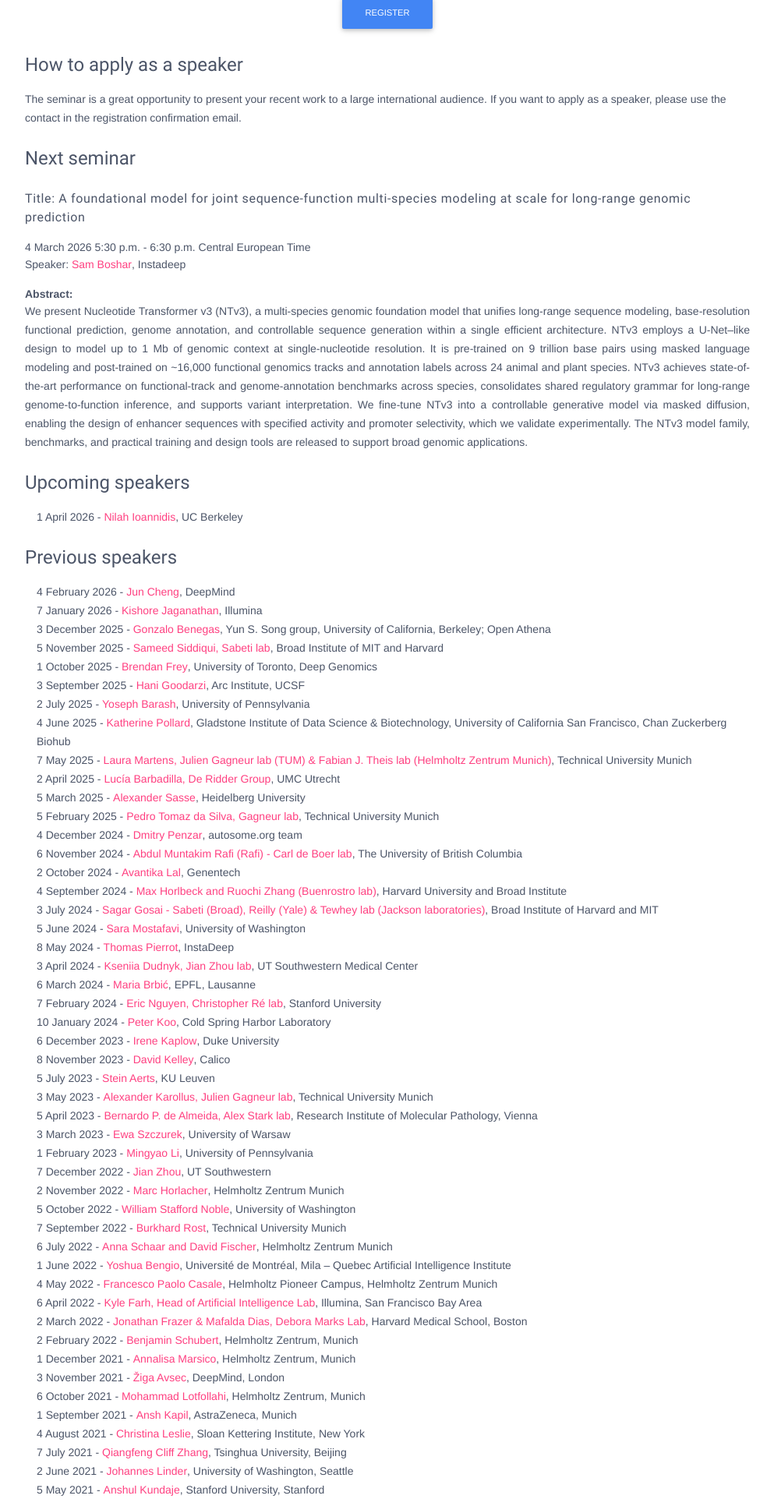
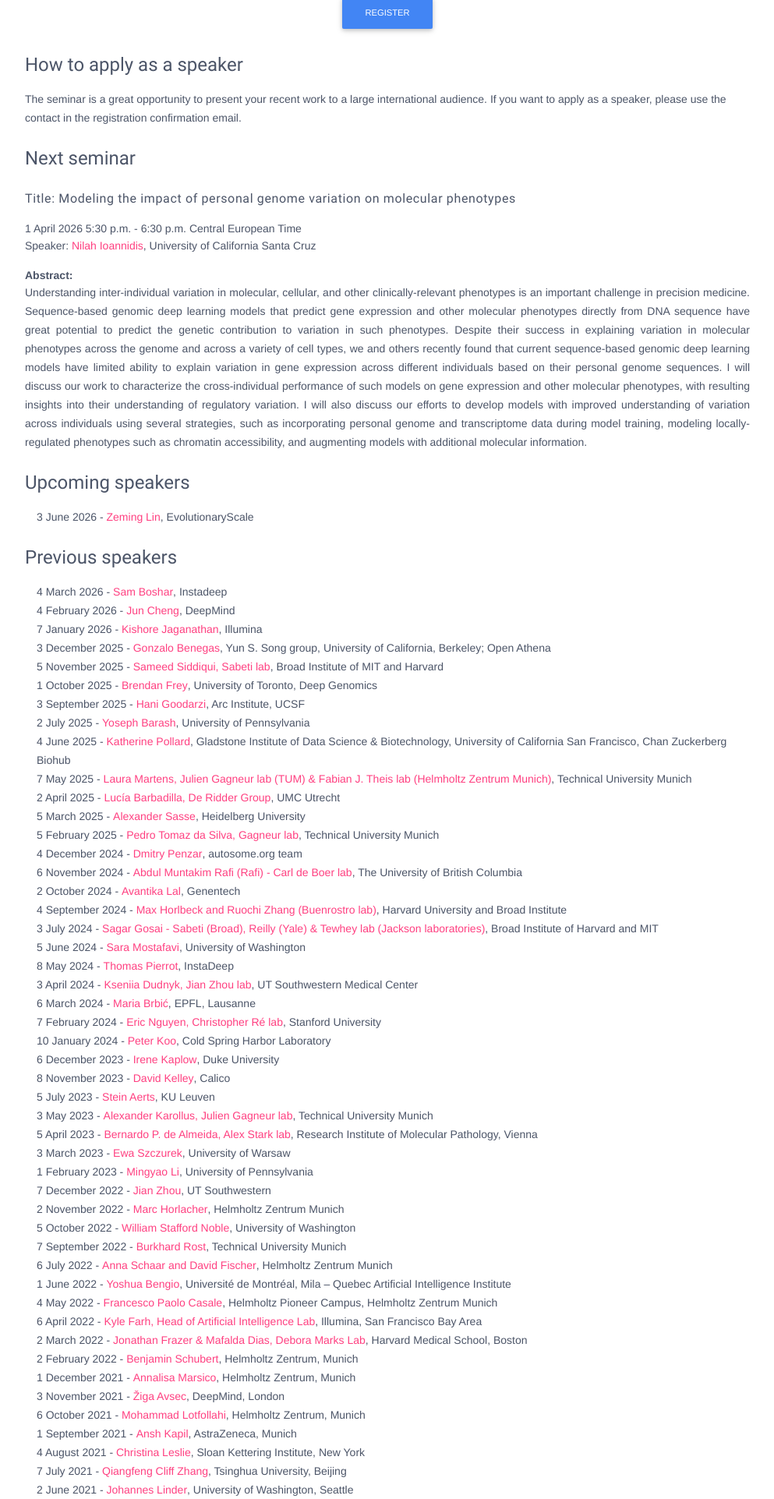
Before and after one commit to kipoi/website, a Flask app: page /seminar/ in a window 1280 px wide. Shown: the part 384-2307 px from the top of the page at 78% size, without its empty margins (143-1136 px from the left). Run offline with Flask 3, Linux system fonts and the light colour scheme; some libraries are stand-ins or nearby versions.

Commit message:
Update seminar page

```diff
--- a/app/models/templates/models/seminar.html
+++ b/app/models/templates/models/seminar.html
@@ -33,23 +33,24 @@
         <p>The seminar is a great opportunity to present your recent work to a large international audience.
             If you want to apply as a speaker, please use the contact in the registration confirmation email.</p>
         <h4>Next seminar</h4>
-        <h6> Title: A foundational model for joint sequence-function multi-species modeling at scale for long-range genomic prediction </h6> 4 March 2026 5:30 p.m. - 6:30 p.m. Central European Time
-        <p>Speaker: <strong><a href="https://instadeep.com/">Sam Boshar</a></strong>, Instadeep</p>
+        <h6> Title: Modeling the impact of personal genome variation on molecular phenotypes </h6> 1 April 2026 5:30 p.m. - 6:30 p.m. Central European Time
+        <p>Speaker: <strong><a href="https://campusdirectory.ucsc.edu/cd_detail?uid=nioannid">Nilah Ioannidis</a></strong>, University of California Santa Cruz</p>
         <strong>Abstract:</strong>
         <p align="justify">
-            We present Nucleotide Transformer v3 (NTv3), a multi-species genomic foundation model that unifies long-range sequence modeling, base-resolution functional prediction, genome annotation, and controllable sequence generation within a single efficient architecture. NTv3 employs a U-Net–like design to model up to 1 Mb of genomic context at single-nucleotide resolution. It is pre-trained on 9 trillion base pairs using masked language modeling and post-trained on ~16,000 functional genomics tracks and annotation labels across 24 animal and plant species. NTv3 achieves state-of-the-art performance on functional-track and genome-annotation benchmarks across species, consolidates shared regulatory grammar for long-range genome-to-function inference, and supports variant interpretation. We fine-tune NTv3 into a controllable generative model via masked diffusion, enabling the design of enhancer sequences with specified activity and promoter selectivity, which we validate experimentally. The NTv3 model family, benchmarks, and practical training and design tools are released to support broad genomic applications.
+            Understanding inter-individual variation in molecular, cellular, and other clinically-relevant phenotypes is an important challenge in precision medicine. Sequence-based genomic deep learning models that predict gene expression and other molecular phenotypes directly from DNA sequence have great potential to predict the genetic contribution to variation in such phenotypes. Despite their success in explaining variation in molecular phenotypes across the genome and across a variety of cell types, we and others recently found that current sequence-based genomic deep learning models have limited ability to explain variation in gene expression across different individuals based on their personal genome sequences. I will discuss our work to characterize the cross-individual performance of such models on gene expression and other molecular phenotypes, with resulting insights into their understanding of regulatory variation. I will also discuss our efforts to develop models with improved understanding of variation across individuals using several strategies, such as incorporating personal genome and transcriptome data during model training, modeling locally-regulated phenotypes such as chromatin accessibility, and augmenting models with additional molecular information.
         </p>
 
         <h4>Upcoming speakers</h4>
         <div class="container-fluid">
             <ul class="list-unstyled">
-                <li>1 April 2026 - <a href="https://www2.eecs.berkeley.edu/Faculty/Homepages/nilah.html">Nilah Ioannidis</a>, UC Berkeley</li>
+                <li>3 June 2026 - <a href="https://www.evolutionaryscale.ai/">Zeming Lin</a>, EvolutionaryScale</li>
 
             </ul>
         </div>
         <h4>Previous speakers</h4>
         <div class="container-fluid">
         <ul class="list-unstyled">
+            <li>4 March 2026 - <a href="https://instadeep.com/">Sam Boshar</a>, Instadeep</li>
             <li>4 February 2026 - <a href="https://deepmind.google/">Jun Cheng</a>, DeepMind</li>
             <li>7 January 2026 - <a href="https://emea.illumina.com/science/genomics-research.html">Kishore Jaganathan</a>, Illumina</li>
             <li>3 December 2025 - <a href="https://gonzalobenegas.github.io/">Gonzalo Benegas</a>, Yun S. Song group, University of California, Berkeley; Open Athena</li>
```
Also changed, not shown: template/cookiecutter.json (+17 -11 lines), template/seminar/seminar.html (+5 -4 lines).
